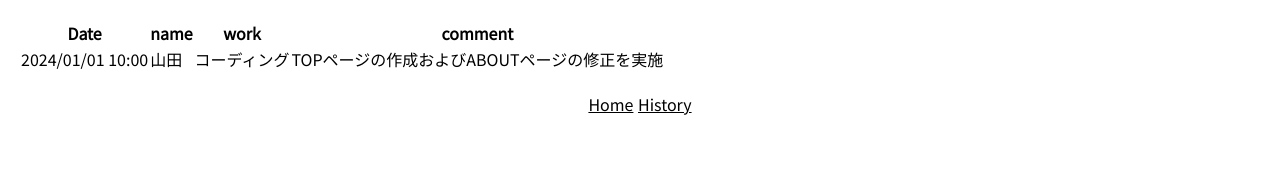
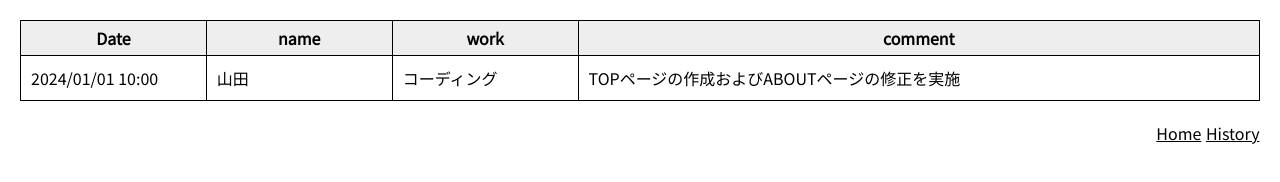
Before and after one commit to N-showtime/daily-report, a website built with Vite: page history.html in a window 1280 px wide. Built offline with nearby package versions, Linux system fonts and the light colour scheme.

Commit message:
「history.html」のcssコーディングを追加

```diff
--- a/src/style.css
+++ b/src/style.css
@@ -59,9 +59,31 @@ body {
 
 .history-link {
   margin-top: 20px;
-  text-align: center;
+  text-align: right;
 }
 .history-link > a {
   margin: 0.5px;
   color: #000;
 }
+
+/* table */
+.table {
+  width: 100%;
+}
+.table-head {
+  background-color: #eee;
+}
+.table-head th {
+  border: 1px solid #000;
+  text-align: center;
+  padding: 5px;
+  width: 15%;
+}
+.table-head th:nth-child(4){
+  width: 55%;
+}
+.table-body td {
+  text-align: left;
+  border: 1px solid #000;
+  padding: 10px;
+}
```
